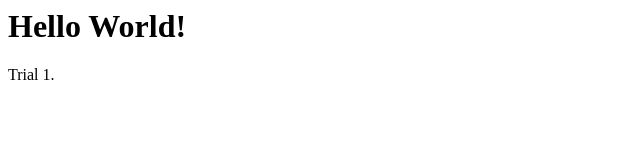
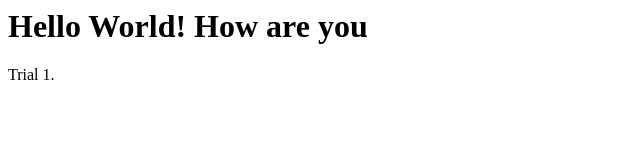
Before and after one commit to dfworkroom01/git-dfworkroom01, a plain HTML site: page Index.html in a window 1280 px wide. Shown: the whole page, without its empty margins (0-640 px from the left). Drawn offline with Linux system fonts and the light colour scheme.

Commit message:
Change of message for h1

```diff
--- a/Index.html
+++ b/Index.html
@@ -1,5 +1,5 @@
 <div class="center_div">
-  <h1>Hello World!</h1>
+  <h1>Hello World! How are you</h1>
   <p>Trial 1.</p>
 </div>
 </body>
```
